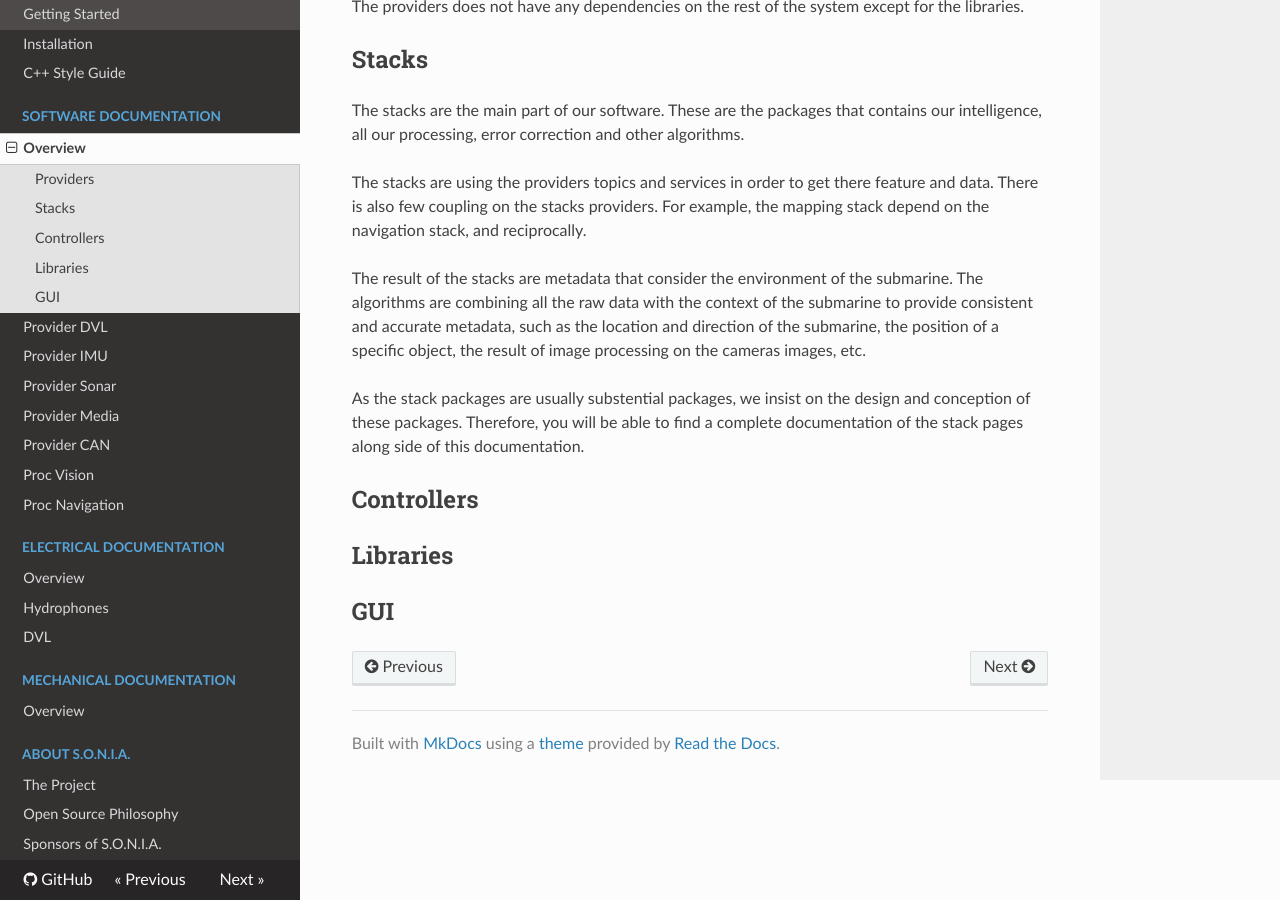
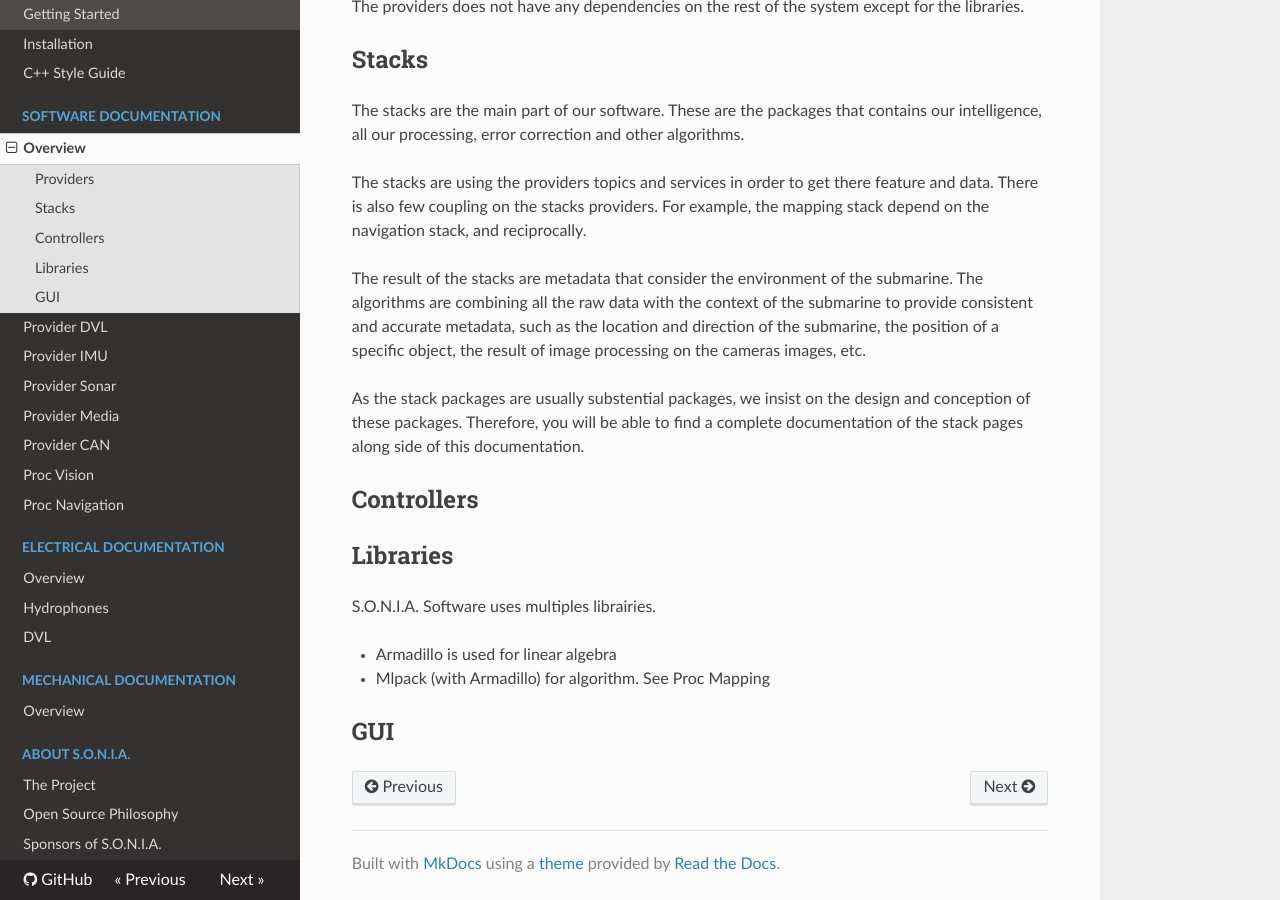
Before and after one commit to sonia-auv/documentation, an MkDocs documentation site: the page built from docs/software/overview.md, in a window 1280 px wide and 900 px high, scrolled down 1125 px. Built offline with MkDocs 1.6.1, drawn with Linux system fonts in a browser that asks for light colours; nearby versions of some CDN libraries; old or Windows-style settings are respelled for this version of MkDocs.

Commit message:
Begin of the proc_mapping documentation section

```diff
--- a/docs/software/overview.md
+++ b/docs/software/overview.md
@@ -47,5 +47,10 @@ Controllers
 Libraries
 ---------
 
+S.O.N.I.A. Software uses multiples librairies.
+
+- Armadillo is used for linear algebra
+- Mlpack (with Armadillo) for algorithm. See Proc Mapping
+
 GUI
 ---
```
Also changed, not shown: docs/index.md (+1 -0 lines), docs/software/proc_mapping.md (added, +23 -0 lines).
